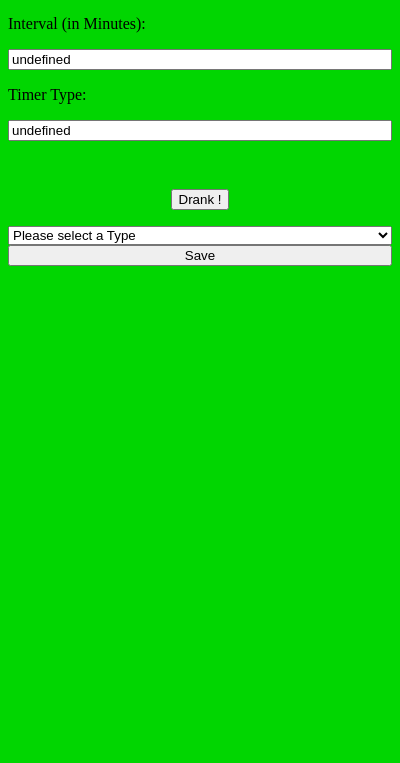
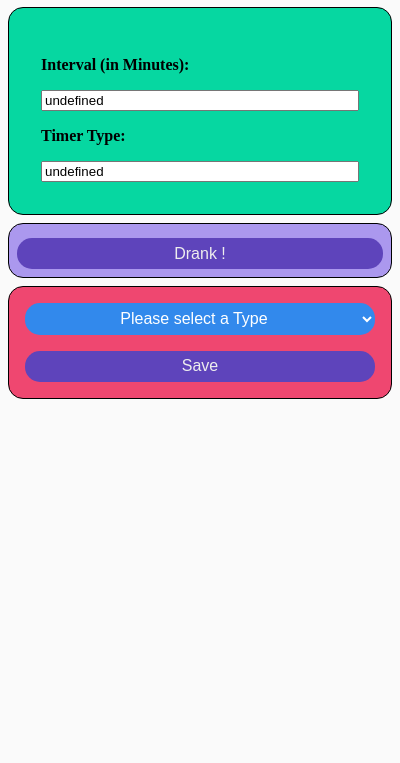
Before and after one commit to ShabarishRamaswamy/Drink-Water, a browser extension: page scripts/popup.html in a window 400 px wide. Shown: the part 81-844 px from the top of the page. Drawn offline with Linux system fonts and the light colour scheme.

Commit message:
V1 frontend ready

```diff
--- a/scripts/popup.css
+++ b/scripts/popup.css
@@ -3,8 +3,16 @@
     src: url("../res/fonts/KarmaFuture.ttf");
 }
 
+* {
+    overflow: hidden;
+}
+
 body {
-    background-color: rgb(1, 214, 1);
+    background-color: rgb(250, 250, 250);
+}
+
+.title {
+    font-size: 1rem;
 }
 
 /* Main Wrapper to all the below elements. */
@@ -17,25 +25,54 @@ body {
 .timer_info {
     display: flex;
     flex-direction: column;
+    border: 0.1rem solid #000;
+    border-radius: 15px;
+    padding: 2rem;
+    background-color: rgb(6, 215, 161);
 
     justify-content: center;
+}
+
+.timer_info p {
+    font-size: 1rem;
+    font-weight: bold;
 }
 
 /* The Main timer section. */
 .timer {
     display: flex;
     flex-direction: column;
+    border: 0.1rem solid #000;
+    border-radius: 15px;
+    padding: 0.5rem;
+    background-color: rgb(171, 152, 238);
 
     justify-content: center;
     align-items: center;
-    row-gap: 2rem;
-    margin-top: 1rem;
-    margin-bottom: 1rem;
+    row-gap: 0.2rem;
+    margin-top: 0.5rem;
+    margin-bottom: 0.5rem;
+}
+
+.timer button {
+    display: block;
+    background-color: rgb(94, 68, 187);
+    border-radius: 15px;
+    border: 0.1rem;
+    color: #eeeeee;
+    text-align: center;
+    font-size: 1rem;
+    padding: 0.4rem;
+    cursor: pointer;
+    width: 100%;
 }
 
 .timer-fg {
     display: flex;
     flex-direction: column;
+
+    margin-top: 0.1rem;
+    margin-bottom: 0.1rem;
 
     max-width: 300px;
     max-height: 600px;
@@ -61,6 +98,37 @@ body {
     display: flex;
     flex-direction: column;
     justify-content: center;
+
+    border: 0.1rem solid #000;
+    border-radius: 15px;
+    padding: 0.5rem;
+    background-color: rgb(239, 71, 112);
+}
+
+.timer_editing button {
+    display: inline-block;
+    background-color: rgb(94, 68, 187);
+    border-radius: 15px;
+    border: 0.1rem;
+    color: #eeeeee;
+    text-align: center;
+    font-size: 1rem;
+    padding: 0.4rem;
+    cursor: pointer;
+    margin: 0.5rem;
+}
+
+.timer_editing select {
+    display: inline-block;
+    background-color: #3289ec;
+    border-radius: 15px;
+    border: 0.1rem;
+    color: white;
+    text-align: center;
+    font-size: 1rem;
+    padding: 0.4rem;
+    cursor: pointer;
+    margin: 0.5rem;
 }
 
 #stick {
@@ -68,32 +136,3 @@ body {
     stroke-width: 2px;
     fill: none;
 }
-
-/* .timer {
-    width: 300px;
-    height: 300px;
-    background-color: blueviolet;
-    position: relative;
-}
-
-.timer-bg {
-    height: 150px;
-    width: 150px;
-    border-radius: 50%;
-    border: 16px solid cadetblue;
-    border-top: 16px solid cadetblue;
-}
-
-.timer-fg {
-    height: 150px;
-    width: 150px;
-    border-radius: 50%;
-    animation-name: tankClock;
-}
-
-@keyframes tankClock {
-    0%   {background-color: red;}
-    25%  {background-color: yellow; height: 25px; }
-    50%  {background-color: blanchedalmond;  height: 75px; }
-    100% {background-color: green;  height: 100px; }
-} */
--- a/scripts/popup.js
+++ b/scripts/popup.js
@@ -123,6 +123,16 @@ var displayTimer = (currentTime) => {
 };
 
 /**
+ * Removes Scroll bar while retaining scrolling.
+ */
+var styleElement = document.createElement("style");
+styleElement.id = "remove-scroll-style";
+styleElement.textContent =
+    "html::-webkit-scrollbar{display:none !important}" +
+    "body::-webkit-scrollbar{display:none !important}";
+document.getElementsByTagName("body")[0].appendChild(styleElement);
+
+/**
  * Message Passing code.
  */
 
```
